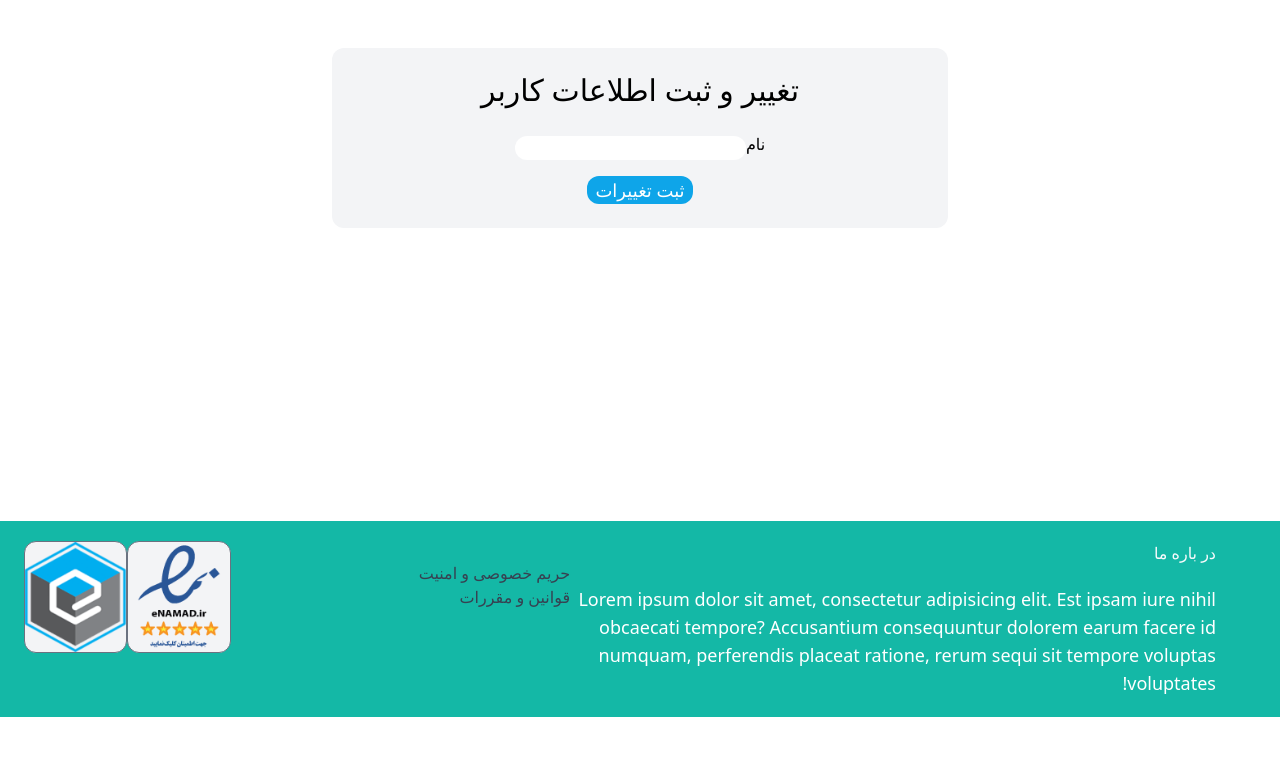
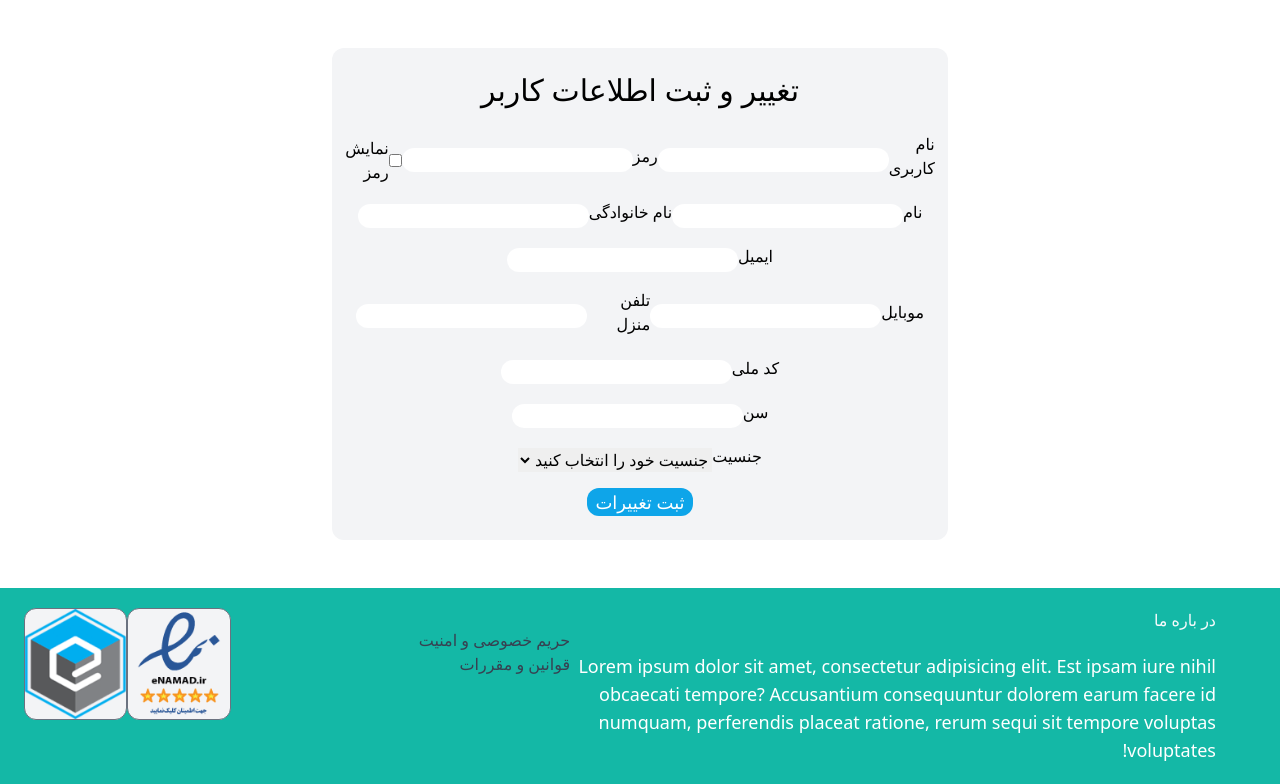
Before and after one commit to Mohammadrzn/DjangoOnlineShop, a Django app: template templates/change.html in a window 1280 px wide. Shown: the part 83-867 px from the top of the page. Before the commit the page ends 800 px from the top, so only its background shows below. Run offline with Django 4.2, Linux system fonts and the light colour scheme; the template is opened without the code that fills it, so the values that code supplies are empty; some libraries are stand-ins or nearby versions.

Commit message:
Add editing all fields to page

```diff
--- a/templates/change.html
+++ b/templates/change.html
@@ -16,19 +16,47 @@
                     {% endfor %}
                 </ul>
             {% endif %}
-            {#            <div class="mb-3 flex items-center justify-center">#}
-            {#                <label for="Username" class="inline-block mb-2">نام کاربری</label><br>#}
-            {#                <input id="Username" class="rounded-xl" type="text" name="Username">#}
-            {#            </div>#}
-            {#            <div class="mb-3 flex items-center justify-center">#}
-            {#                <label for="Password" class="inline-block mb-2">رمز</label><br>#}
-            {#                <input id="Password" class="rounded-xl" type="password" name="Password">#}
-            {#                <input type="checkbox" onclick="show_pass()">نمایش رمز#}
-            {#            </div>#}
+            <div class="mb-3 flex items-center justify-center">
+                <label for="Username" class="inline-block mb-2">نام کاربری</label><br>
+                <input id="Username" class="rounded-xl" type="text" name="Username" placeholder="{{ serializer.username }}">
 
+                <label for="Password" class="inline-block mb-2">رمز</label><br>
+                <input id="Password" class="rounded-xl" type="password" name="Password">
+                <input type="checkbox" onclick="show_pass()">نمایش رمز
+            </div>
             <div class="mb-3 flex items-center justify-center">
                 <label for="first_name" class="inline-block mb-2">نام</label><br>
                 <input id="first_name" class="rounded-xl" type="text" name="first_name">
+
+                <label for="last_name" class="inline-block mb-2">نام خانوادگی</label><br>
+                <input id="last_name" class="rounded-xl" type="text" name="last_name">
+            </div>
+            <div class="mb-3 flex items-center justify-center">
+                <label for="email" class="inline-block mb-2">ایمیل</label><br>
+                <input id="email" class="rounded-xl" type="email" name="email">
+            </div>
+            <div class="mb-3 flex items-center justify-center">
+                <label for="mobile" class="inline-block mb-2">موبایل</label><br>
+                <input id="mobile" class="rounded-xl" type="text" name="mobile">
+
+                <label for="telephone" class="inline-block mb-2">تلفن منزل</label><br>
+                <input id="telephone" class="rounded-xl" type="text" name="telephone">
+            </div>
+            <div class="mb-3 flex items-center justify-center">
+                <label for="national_id" class="inline-block mb-2">کد ملی</label><br>
+                <input id="national_id" class="rounded-xl" type="text" name="national_id">
+            </div>
+            <div class="mb-3 flex items-center justify-center">
+                <label for="age" class="inline-block mb-2">سن</label><br>
+                <input id="age" class="rounded-xl" type="text" name="age">
+            </div>
+            <div class="mb-3 flex items-center justify-center">
+                <label for="gender" class="inline-block mb-2">جنسیت</label><br>
+                <select name="gender" id="gender">
+                    <option value="" selected="selected" disabled >جنسیت خود را انتخاب کنید</option>
+                    <option value="M">آقا</option>
+                    <option value="F">خانم</option>
+                </select>
             </div>
             <div class="flex items-center justify-center">
                 <button id="changeSubmit" type="submit"
@@ -45,12 +73,18 @@
                     method: el.method, headers: {"Content-Type": "application/json"},
                     body: JSON.stringify({
                         first_name: el.querySelector("#first_name").value,
+                        last_name: el.querySelector("#last_name").value,
+                        email: el.querySelector("#email").value,
+                        mobile: el.querySelector('#mobile').value,
+                        telephone: el.querySelector('#telephone').value,
+                        national_id: el.querySelector('#national_id').value
+
                     })
                 }
             )
 
             if (response.status === 200) {
-                window.location.replace("/auth/profile/")
+                window.location.replace("/user/profile/")
                 alert("تغییرات با موفقیت ثبت شد")
             } else {
                 alert("Please check your information")
```
